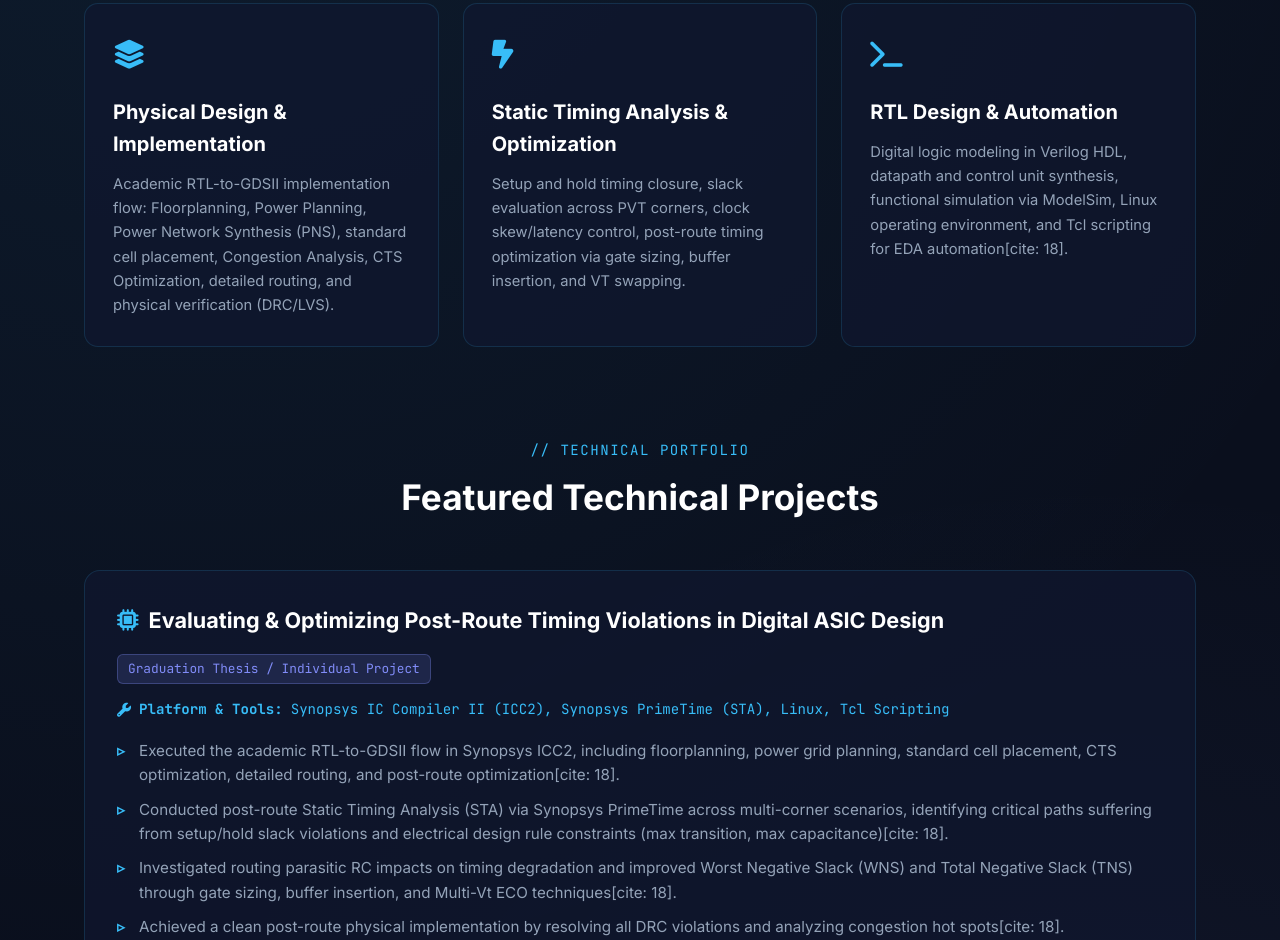
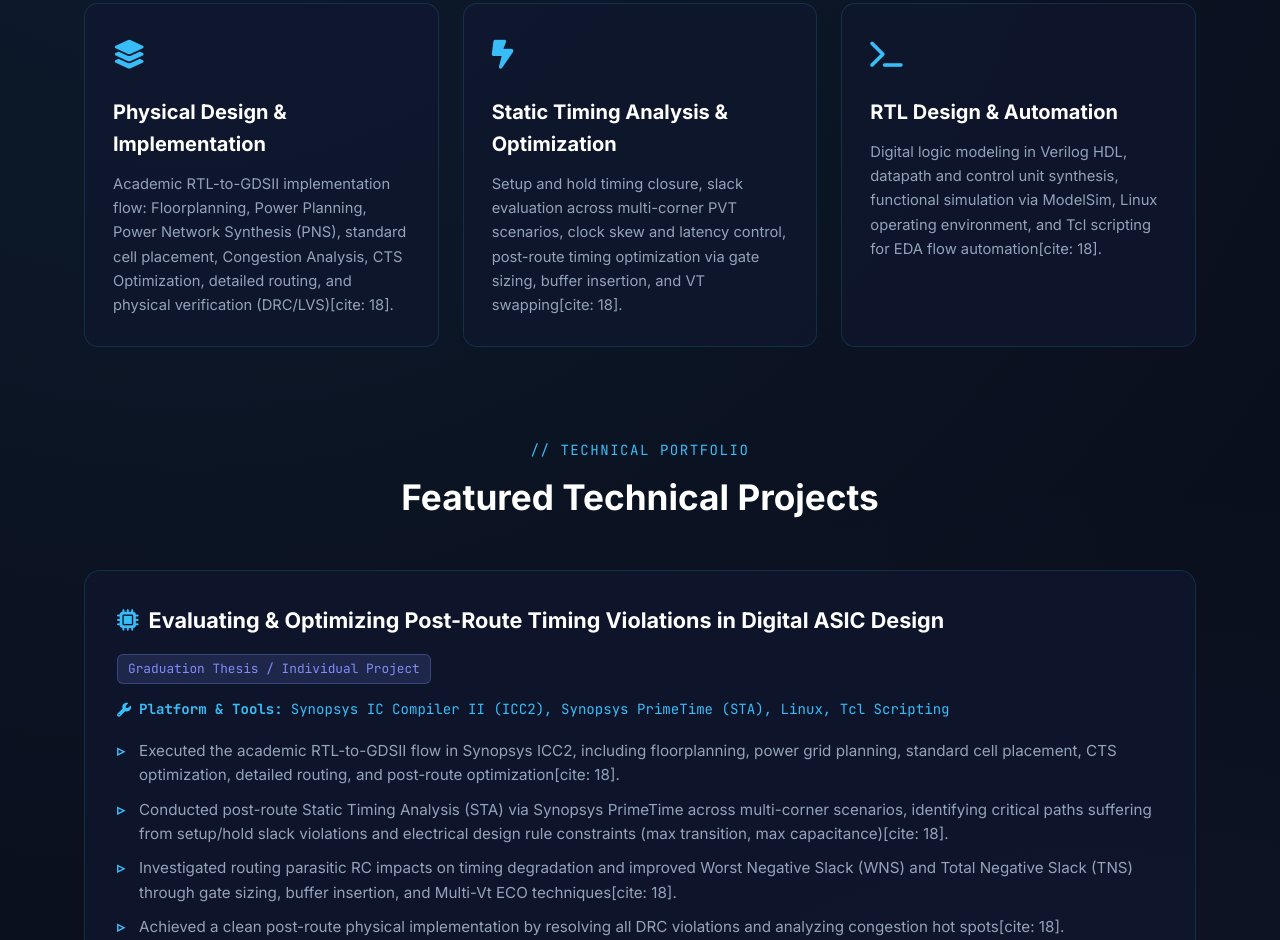
Before and after one commit to dodangminhquan/dodangminhquan.github.io, a plain HTML site: page index.html in a window 1280 px wide. Shown: the part 854-1794 px from the top of the page. Drawn offline with Linux system fonts and the light colour scheme.

Commit message:
Add citations to implementation and analysis descriptions

```diff
--- a/index.html
+++ b/index.html
@@ -677,19 +677,19 @@
         <div class="exp-box">
           <div class="exp-icon"><i class="fa-solid fa-layer-group"></i></div>
           <h3>Physical Design & Implementation</h3>
-          <p>Academic RTL-to-GDSII implementation flow: Floorplanning, Power Planning, Power Network Synthesis (PNS), standard cell placement, Congestion Analysis, CTS Optimization, detailed routing, and physical verification (DRC/LVS).</p>
+          <p>Academic RTL-to-GDSII implementation flow: Floorplanning, Power Planning, Power Network Synthesis (PNS), standard cell placement, Congestion Analysis, CTS Optimization, detailed routing, and physical verification (DRC/LVS)[cite: 18].</p>
         </div>
 
         <div class="exp-box">
           <div class="exp-icon"><i class="fa-solid fa-bolt-lightning"></i></div>
           <h3>Static Timing Analysis & Optimization</h3>
-          <p>Setup and hold timing closure, slack evaluation across PVT corners, clock skew/latency control, post-route timing optimization via gate sizing, buffer insertion, and VT swapping.</p>
+          <p>Setup and hold timing closure, slack evaluation across multi-corner PVT scenarios, clock skew and latency control, post-route timing optimization via gate sizing, buffer insertion, and VT swapping[cite: 18].</p>
         </div>
 
         <div class="exp-box">
           <div class="exp-icon"><i class="fa-solid fa-terminal"></i></div>
           <h3>RTL Design & Automation</h3>
-          <p>Digital logic modeling in Verilog HDL, datapath and control unit synthesis, functional simulation via ModelSim, Linux operating environment, and Tcl scripting for EDA automation[cite: 18].</p>
+          <p>Digital logic modeling in Verilog HDL, datapath and control unit synthesis, functional simulation via ModelSim, Linux operating environment, and Tcl scripting for EDA flow automation[cite: 18].</p>
         </div>
       </div>
     </section>
```
